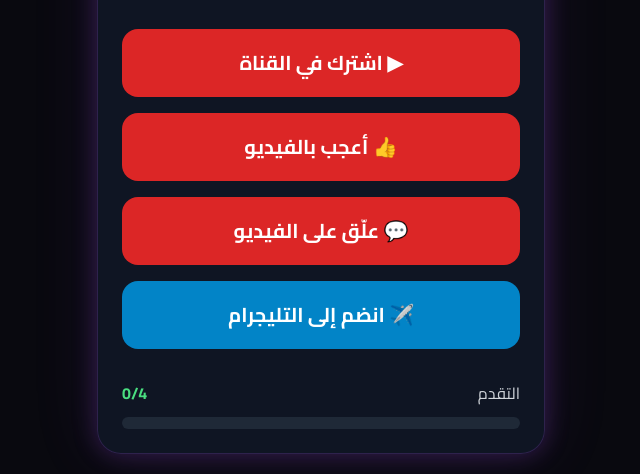
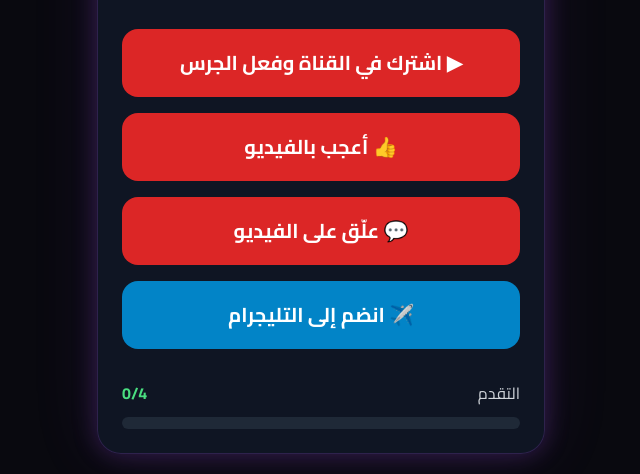
Before and after one commit to fluke1111/flukedltaa, a plain HTML site: page index.Html in a window 1280 px wide. Shown: the part 376-850 px from the top of the page, without its empty margins (319-959 px from the left). Drawn offline with nearby package versions, Linux system fonts and the light colour scheme.

Commit message:
Update button text to include 'وفعل الجرس'

```diff
--- a/index.Html
+++ b/index.Html
@@ -61,7 +61,7 @@
 onclick="startTask(0)"
 class="taskBtn w-full rounded-2xl bg-red-600 hover:bg-red-700 py-5 text-white text-xl font-bold transition">
 
-▶ اشترك في القناة
+▶ اشترك في القناة وفعل الجرس
 
 </button>
 
```
